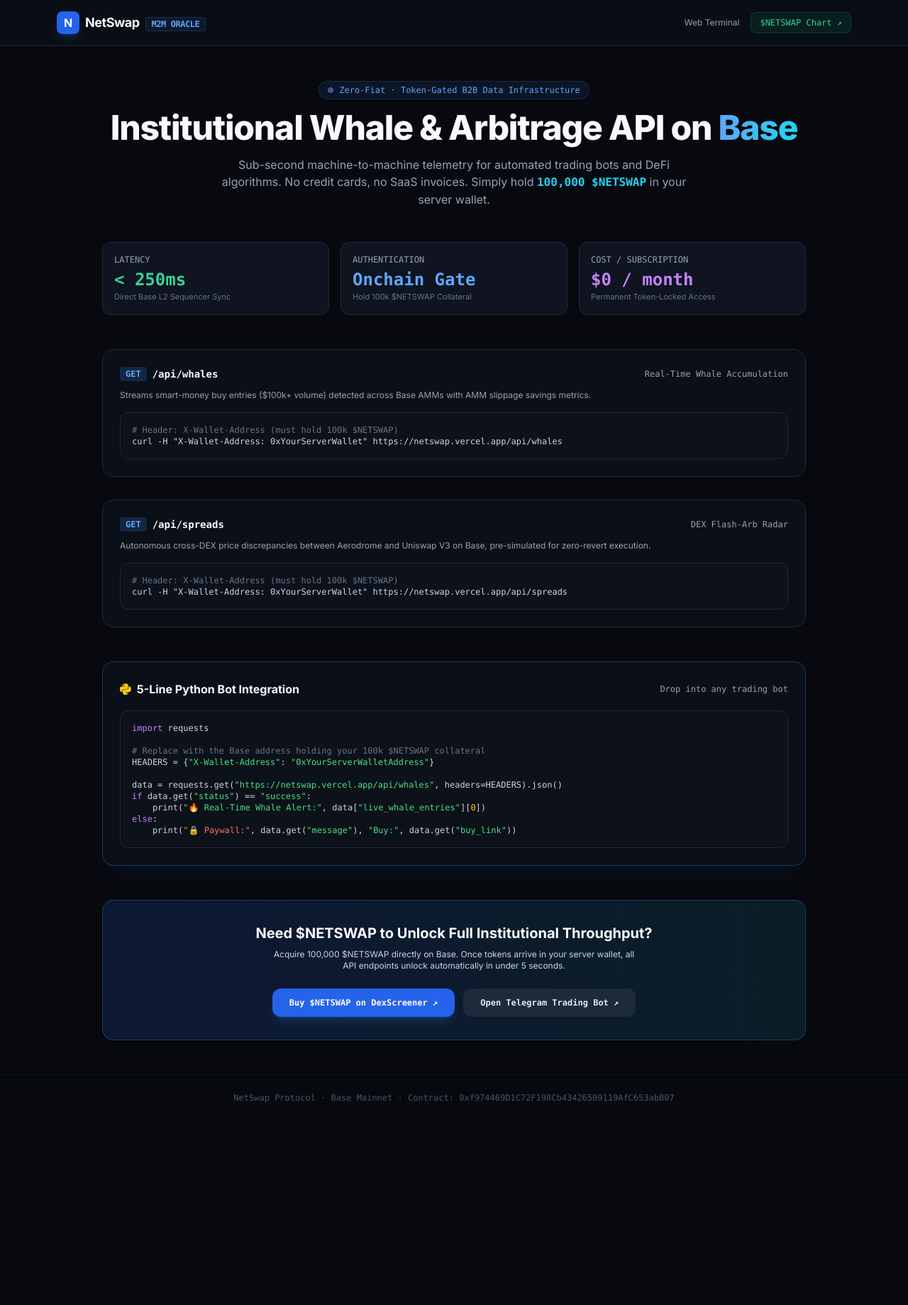
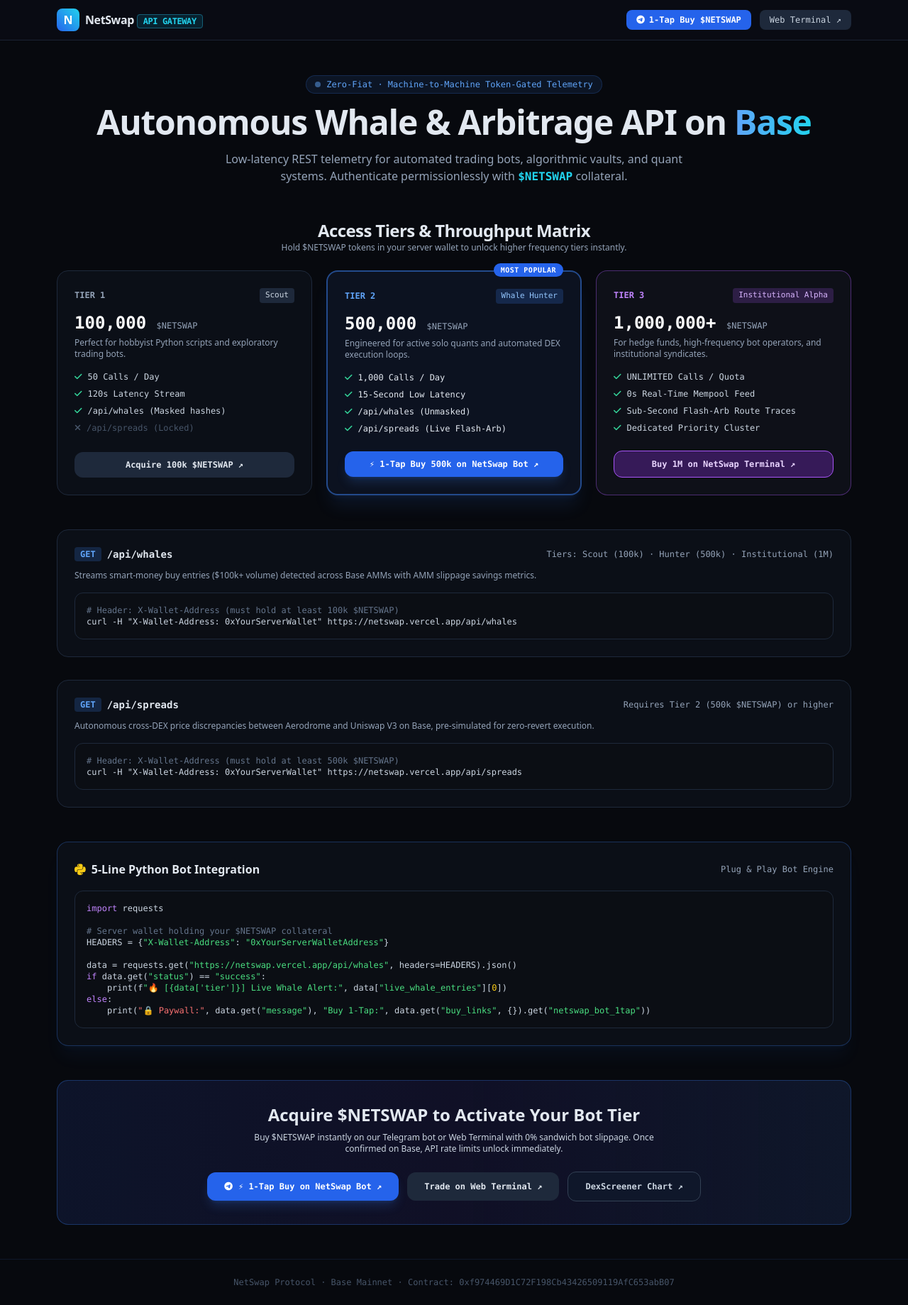
Before and after one commit to DIABLOX23/netswap-bot, a website: page web/api-docs.html in a window 1280 px wide. Shown: the whole page at 71% size. Before the commit the page ends 1579 px from the top, so only its background shows below. Drawn offline with nearby package versions, Linux system fonts and the light colour scheme.

Commit message:
feat: 3-tier M2M access, NetSwap in-house fee routing, and /status dashboard

```diff
--- a/web/api-docs.html
+++ b/web/api-docs.html
@@ -3,67 +3,125 @@
 <head>
   <meta charset="UTF-8">
   <meta name="viewport" content="width=device-width, initial-scale=1.0">
-  <title>NetSwap M2M Developer API — Base Whale & Flash-Arb Oracle</title>
+  <title>NetSwap Developer API · Tiered M2M Gateway & Alpha Streams</title>
   <script src="https://cdn.tailwindcss.com"></script>
   <link rel="stylesheet" href="https://cdnjs.cloudflare.com/ajax/libs/font-awesome/6.4.0/css/all.min.css">
   <style>
-    @import url('https://fonts.googleapis.com/css2?family=JetBrains+Mono:wght@400;500;700&family=Inter:wght@400;500;600;700;800&display=swap');
-    body { font-family: 'Inter', sans-serif; background-color: #07090E; color: #F8FAFC; }
-    .font-mono { font-family: 'JetBrains Mono', monospace; }
-    .code-block { background: #0D111A; border: 1px solid #1E293B; border-radius: 12px; }
+    body { background-color: #07090E; color: #E2E8F0; font-family: ui-sans-serif, system-ui, -apple-system, sans-serif; }
+    .code-block { background: #0B0E14; border: 1px solid #1E293B; border-radius: 0.75rem; }
   </style>
 </head>
-<body class="min-h-screen flex flex-col justify-between">
+<body class="min-h-screen flex flex-col">
+
   <!-- Header -->
-  <header class="border-b border-slate-800 bg-[#0B0F17]/80 backdrop-blur sticky top-0 z-50">
-    <div class="max-w-6xl mx-auto px-4 h-16 flex items-center justify-between">
+  <header class="border-b border-slate-800/80 bg-[#0A0D14]/90 backdrop-blur sticky top-0 z-50">
+    <div class="max-w-6xl mx-auto px-4 py-3 flex items-center justify-between">
       <div class="flex items-center gap-3">
-        <a href="/" class="flex items-center gap-2">
-          <div class="w-8 h-8 rounded-lg bg-blue-600 flex items-center justify-center font-bold text-white shadow-lg shadow-blue-500/20">N</div>
-          <span class="font-bold text-lg tracking-tight">NetSwap <span class="text-xs px-2 py-0.5 rounded bg-blue-500/10 text-blue-400 font-mono border border-blue-500/20 ml-1">M2M ORACLE</span></span>
+        <a href="https://netswap.vercel.app" class="flex items-center gap-2">
+          <div class="w-8 h-8 rounded-lg bg-gradient-to-tr from-blue-600 to-cyan-400 flex items-center justify-center font-black text-white text-base">N</div>
+          <span class="font-bold text-base tracking-tight">NetSwap <span class="text-xs font-mono text-cyan-400 px-2 py-0.5 rounded bg-cyan-950/60 border border-cyan-800">API GATEWAY</span></span>
         </a>
       </div>
-      <div class="flex items-center gap-4">
-        <a href="/" class="text-xs text-slate-400 hover:text-white transition">Web Terminal</a>
-        <a href="https://dexscreener.com/base/0xb5be5c5559f2864e2504a0e0545169cd1edd3a8d12795b78e916d7220a4c44d6" target="_blank" class="text-xs text-emerald-400 bg-emerald-500/10 px-3 py-1.5 rounded-lg border border-emerald-500/20 hover:bg-emerald-500/20 transition font-mono">
-          $NETSWAP Chart ↗
+      <div class="flex items-center gap-3">
+        <a href="https://t.me/NetSwapBaseBot?start=buy_NETSWAP" target="_blank" class="px-3.5 py-1.5 rounded-lg bg-blue-600 hover:bg-blue-500 text-white text-xs font-bold font-mono transition flex items-center gap-1.5">
+          <i class="fa-brands fa-telegram"></i> 1-Tap Buy $NETSWAP
+        </a>
+        <a href="https://netswap.vercel.app" class="px-3.5 py-1.5 rounded-lg bg-slate-800 hover:bg-slate-700 text-slate-300 text-xs font-mono transition">
+          Web Terminal ↗
         </a>
       </div>
     </div>
   </header>
 
   <!-- Main Content -->
-  <main class="max-w-5xl mx-auto px-4 py-12 flex-1 w-full">
+  <main class="max-w-6xl mx-auto px-4 py-12 flex-1 w-full">
     <!-- Hero Banner -->
     <div class="text-center mb-12">
       <div class="inline-flex items-center gap-2 px-3 py-1 rounded-full bg-blue-500/10 border border-blue-500/20 text-blue-400 text-xs font-mono mb-4">
         <span class="w-2 h-2 rounded-full bg-blue-400 animate-pulse"></span>
-        Zero-Fiat · Token-Gated B2B Data Infrastructure
+        Zero-Fiat · Machine-to-Machine Token-Gated Telemetry
       </div>
       <h1 class="text-3xl sm:text-5xl font-extrabold tracking-tight mb-4">
-        Institutional Whale & Arbitrage API on <span class="text-transparent bg-clip-text bg-gradient-to-r from-blue-400 to-cyan-400">Base</span>
+        Autonomous Whale & Arbitrage API on <span class="text-transparent bg-clip-text bg-gradient-to-r from-blue-400 to-cyan-400">Base</span>
       </h1>
       <p class="text-slate-400 max-w-2xl mx-auto text-sm sm:text-base">
-        Sub-second machine-to-machine telemetry for automated trading bots and DeFi algorithms. No credit cards, no SaaS invoices. Simply hold <span class="text-cyan-400 font-mono font-semibold">100,000 $NETSWAP</span> in your server wallet.
+        Low-latency REST telemetry for automated trading bots, algorithmic vaults, and quant systems. Authenticate permissionlessly with <span class="text-cyan-400 font-mono font-semibold">$NETSWAP</span> collateral.
       </p>
     </div>
 
-    <!-- Quick Stats -->
-    <div class="grid grid-cols-1 sm:grid-cols-3 gap-4 mb-12">
-      <div class="p-4 rounded-xl bg-[#0F1420] border border-slate-800">
-        <div class="text-xs font-mono text-slate-400 mb-1">LATENCY</div>
-        <div class="text-2xl font-bold font-mono text-emerald-400">< 250ms</div>
-        <div class="text-[11px] text-slate-500">Direct Base L2 Sequencer Sync</div>
+    <!-- Tier Matrix ("The Ladder of Greed") -->
+    <div class="mb-12">
+      <div class="text-center mb-6">
+        <h2 class="text-xl sm:text-2xl font-bold tracking-tight">Access Tiers & Throughput Matrix</h2>
+        <p class="text-xs text-slate-400">Hold $NETSWAP tokens in your server wallet to unlock higher frequency tiers instantly.</p>
       </div>
-      <div class="p-4 rounded-xl bg-[#0F1420] border border-slate-800">
-        <div class="text-xs font-mono text-slate-400 mb-1">AUTHENTICATION</div>
-        <div class="text-2xl font-bold font-mono text-blue-400">Onchain Gate</div>
-        <div class="text-[11px] text-slate-500">Hold 100k $NETSWAP Collateral</div>
-      </div>
-      <div class="p-4 rounded-xl bg-[#0F1420] border border-slate-800">
-        <div class="text-xs font-mono text-slate-400 mb-1">COST / SUBSCRIPTION</div>
-        <div class="text-2xl font-bold font-mono text-purple-400">$0 / month</div>
-        <div class="text-[11px] text-slate-500">Permanent Token-Locked Access</div>
+
+      <div class="grid grid-cols-1 md:grid-cols-3 gap-5">
+        <!-- Tier 1 -->
+        <div class="p-6 rounded-2xl bg-[#0B0F17] border border-slate-800 flex flex-col justify-between">
+          <div>
+            <div class="flex items-center justify-between mb-3">
+              <span class="text-xs font-mono font-bold uppercase text-slate-400">Tier 1</span>
+              <span class="px-2 py-0.5 rounded bg-slate-800 text-[11px] font-mono text-slate-300">Scout</span>
+            </div>
+            <div class="text-2xl font-black font-mono text-white mb-1">100,000 <span class="text-xs font-normal text-slate-400">$NETSWAP</span></div>
+            <p class="text-xs text-slate-400 mb-4">Perfect for hobbyist Python scripts and exploratory trading bots.</p>
+            <ul class="space-y-2 text-xs text-slate-300 font-mono mb-6">
+              <li class="flex items-center gap-2"><i class="fa-solid fa-check text-emerald-400"></i> 50 Calls / Day</li>
+              <li class="flex items-center gap-2"><i class="fa-solid fa-check text-emerald-400"></i> 120s Latency Stream</li>
+              <li class="flex items-center gap-2"><i class="fa-solid fa-check text-emerald-400"></i> /api/whales (Masked hashes)</li>
+              <li class="flex items-center gap-2 text-slate-600"><i class="fa-solid fa-xmark"></i> /api/spreads (Locked)</li>
+            </ul>
+          </div>
+          <a href="https://t.me/NetSwapBaseBot?start=buy_NETSWAP" target="_blank" class="w-full py-2.5 rounded-xl bg-slate-800 hover:bg-slate-700 text-center text-xs font-bold font-mono transition">
+            Acquire 100k $NETSWAP ↗
+          </a>
+        </div>
+
+        <!-- Tier 2 -->
+        <div class="p-6 rounded-2xl bg-[#0C1220] border-2 border-blue-500/50 shadow-xl shadow-blue-500/10 flex flex-col justify-between relative">
+          <div class="absolute -top-3 right-6 px-2.5 py-0.5 bg-blue-600 text-white rounded-full text-[10px] font-mono font-bold tracking-wider">
+            MOST POPULAR
+          </div>
+          <div>
+            <div class="flex items-center justify-between mb-3">
+              <span class="text-xs font-mono font-bold uppercase text-blue-400">Tier 2</span>
+              <span class="px-2 py-0.5 rounded bg-blue-500/20 text-[11px] font-mono text-blue-300">Whale Hunter</span>
+            </div>
+            <div class="text-2xl font-black font-mono text-white mb-1">500,000 <span class="text-xs font-normal text-slate-400">$NETSWAP</span></div>
+            <p class="text-xs text-slate-400 mb-4">Engineered for active solo quants and automated DEX execution loops.</p>
+            <ul class="space-y-2 text-xs text-slate-200 font-mono mb-6">
+              <li class="flex items-center gap-2"><i class="fa-solid fa-check text-emerald-400"></i> 1,000 Calls / Day</li>
+              <li class="flex items-center gap-2"><i class="fa-solid fa-check text-emerald-400"></i> 15-Second Low Latency</li>
+              <li class="flex items-center gap-2"><i class="fa-solid fa-check text-emerald-400"></i> /api/whales (Unmasked)</li>
+              <li class="flex items-center gap-2"><i class="fa-solid fa-check text-emerald-400"></i> /api/spreads (Live Flash-Arb)</li>
+            </ul>
+          </div>
+          <a href="https://t.me/NetSwapBaseBot?start=buy_NETSWAP" target="_blank" class="w-full py-2.5 rounded-xl bg-blue-600 hover:bg-blue-500 text-white text-center text-xs font-bold font-mono transition shadow-lg shadow-blue-500/20">
+            ⚡ 1-Tap Buy 500k on NetSwap Bot ↗
+          </a>
+        </div>
+
+        <!-- Tier 3 -->
+        <div class="p-6 rounded-2xl bg-[#0E1018] border border-purple-500/40 flex flex-col justify-between">
+          <div>
+            <div class="flex items-center justify-between mb-3">
+              <span class="text-xs font-mono font-bold uppercase text-purple-400">Tier 3</span>
+              <span class="px-2 py-0.5 rounded bg-purple-500/20 text-[11px] font-mono text-purple-300">Institutional Alpha</span>
+            </div>
+            <div class="text-2xl font-black font-mono text-white mb-1">1,000,000+ <span class="text-xs font-normal text-slate-400">$NETSWAP</span></div>
+            <p class="text-xs text-slate-400 mb-4">For hedge funds, high-frequency bot operators, and institutional syndicates.</p>
+            <ul class="space-y-2 text-xs text-slate-300 font-mono mb-6">
+              <li class="flex items-center gap-2"><i class="fa-solid fa-check text-emerald-400"></i> UNLIMITED Calls / Quota</li>
+              <li class="flex items-center gap-2"><i class="fa-solid fa-check text-emerald-400"></i> 0s Real-Time Mempool Feed</li>
+              <li class="flex items-center gap-2"><i class="fa-solid fa-check text-emerald-400"></i> Sub-Second Flash-Arb Route Traces</li>
+              <li class="flex items-center gap-2"><i class="fa-solid fa-check text-emerald-400"></i> Dedicated Priority Cluster</li>
+            </ul>
+          </div>
+          <a href="https://netswap.vercel.app" target="_blank" class="w-full py-2.5 rounded-xl bg-purple-600/30 hover:bg-purple-600/50 border border-purple-500 text-purple-200 text-center text-xs font-bold font-mono transition">
+            Buy 1M on NetSwap Terminal ↗
+          </a>
+        </div>
       </div>
     </div>
 
@@ -76,13 +134,13 @@
             <span class="px-2 py-0.5 text-xs font-mono font-bold bg-blue-500/20 text-blue-400 rounded">GET</span>
             <span class="font-mono text-sm font-semibold">/api/whales</span>
           </div>
-          <span class="text-xs text-slate-400 font-mono">Real-Time Whale Accumulation</span>
+          <span class="text-xs text-slate-400 font-mono">Tiers: Scout (100k) · Hunter (500k) · Institutional (1M)</span>
         </div>
         <p class="text-xs text-slate-400 mb-4">
           Streams smart-money buy entries ($100k+ volume) detected across Base AMMs with AMM slippage savings metrics.
         </p>
         <div class="code-block p-4 font-mono text-xs text-slate-300 overflow-x-auto">
-<pre><span class="text-slate-500"># Header: X-Wallet-Address (must hold 100k $NETSWAP)</span>
+<pre><span class="text-slate-500"># Header: X-Wallet-Address (must hold at least 100k $NETSWAP)</span>
 curl -H "X-Wallet-Address: 0xYourServerWallet" https://netswap.vercel.app/api/whales</pre>
         </div>
       </div>
@@ -94,13 +152,13 @@ curl -H "X-Wallet-Address: 0xYourServerWallet" https://netswap.vercel.app/api/wh
             <span class="px-2 py-0.5 text-xs font-mono font-bold bg-blue-500/20 text-blue-400 rounded">GET</span>
             <span class="font-mono text-sm font-semibold">/api/spreads</span>
           </div>
-          <span class="text-xs text-slate-400 font-mono">DEX Flash-Arb Radar</span>
+          <span class="text-xs text-slate-400 font-mono">Requires Tier 2 (500k $NETSWAP) or higher</span>
         </div>
         <p class="text-xs text-slate-400 mb-4">
           Autonomous cross-DEX price discrepancies between Aerodrome and Uniswap V3 on Base, pre-simulated for zero-revert execution.
         </p>
         <div class="code-block p-4 font-mono text-xs text-slate-300 overflow-x-auto">
-<pre><span class="text-slate-500"># Header: X-Wallet-Address (must hold 100k $NETSWAP)</span>
+<pre><span class="text-slate-500"># Header: X-Wallet-Address (must hold at least 500k $NETSWAP)</span>
 curl -H "X-Wallet-Address: 0xYourServerWallet" https://netswap.vercel.app/api/spreads</pre>
         </div>
       </div>
@@ -113,34 +171,37 @@ curl -H "X-Wallet-Address: 0xYourServerWallet" https://netswap.vercel.app/api/sp
           <i class="fa-brands fa-python text-yellow-400 text-lg"></i>
           <h3 class="font-bold text-base">5-Line Python Bot Integration</h3>
         </div>
-        <span class="text-xs font-mono text-slate-400">Drop into any trading bot</span>
+        <span class="text-xs font-mono text-slate-400">Plug & Play Bot Engine</span>
       </div>
       <div class="code-block p-4 font-mono text-xs text-slate-300 overflow-x-auto">
 <pre><span class="text-purple-400">import</span> requests
 
-<span class="text-slate-500"># Replace with the Base address holding your 100k $NETSWAP collateral</span>
+<span class="text-slate-500"># Server wallet holding your $NETSWAP collateral</span>
 HEADERS = {<span class="text-green-400">"X-Wallet-Address"</span>: <span class="text-green-400">"0xYourServerWalletAddress"</span>}
 
 data = requests.get(<span class="text-green-400">"https://netswap.vercel.app/api/whales"</span>, headers=HEADERS).json()
 <span class="text-purple-400">if</span> data.get(<span class="text-green-400">"status"</span>) == <span class="text-green-400">"success"</span>:
-    print(<span class="text-green-400">"🔥 Real-Time Whale Alert:"</span>, data[<span class="text-green-400">"live_whale_entries"</span>][<span class="text-yellow-400">0</span>])
+    print(f<span class="text-green-400">"🔥 [{data['tier']}] Live Whale Alert:"</span>, data[<span class="text-green-400">"live_whale_entries"</span>][<span class="text-yellow-400">0</span>])
 <span class="text-purple-400">else</span>:
-    print(<span class="text-red-400">"🔒 Paywall:"</span>, data.get(<span class="text-green-400">"message"</span>), <span class="text-green-400">"Buy:"</span>, data.get(<span class="text-green-400">"buy_link"</span>))</pre>
+    print(<span class="text-red-400">"🔒 Paywall:"</span>, data.get(<span class="text-green-400">"message"</span>), <span class="text-green-400">"Buy 1-Tap:"</span>, data.get(<span class="text-green-400">"buy_links"</span>, {}).get(<span class="text-green-400">"netswap_bot_1tap"</span>))</pre>
       </div>
     </div>
 
-    <!-- Call to Action -->
-    <div class="p-8 rounded-2xl bg-gradient-to-r from-blue-900/30 to-cyan-900/30 border border-blue-500/30 text-center">
-      <h3 class="text-xl font-bold mb-2">Need $NETSWAP to Unlock Full Institutional Throughput?</h3>
-      <p class="text-xs text-slate-300 mb-6 max-w-lg mx-auto">
-        Acquire 100,000 $NETSWAP directly on Base. Once tokens arrive in your server wallet, all API endpoints unlock automatically in under 5 seconds.
+    <!-- Call to Action Banner -->
+    <div class="p-8 rounded-2xl bg-gradient-to-r from-blue-950/40 via-indigo-950/40 to-slate-900 border border-blue-500/30 text-center">
+      <h3 class="text-xl sm:text-2xl font-bold mb-2">Acquire $NETSWAP to Activate Your Bot Tier</h3>
+      <p class="text-xs text-slate-300 mb-6 max-w-xl mx-auto">
+        Buy $NETSWAP instantly on our Telegram bot or Web Terminal with 0% sandwich bot slippage. Once confirmed on Base, API rate limits unlock immediately.
       </p>
       <div class="flex flex-wrap items-center justify-center gap-3">
-        <a href="https://dexscreener.com/base/0xb5be5c5559f2864e2504a0e0545169cd1edd3a8d12795b78e916d7220a4c44d6" target="_blank" class="px-6 py-3 bg-blue-600 hover:bg-blue-500 text-white rounded-xl font-bold text-xs font-mono transition shadow-lg shadow-blue-500/20">
-          Buy $NETSWAP on DexScreener ↗
+        <a href="https://t.me/NetSwapBaseBot?start=buy_NETSWAP" target="_blank" class="px-6 py-3 bg-blue-600 hover:bg-blue-500 text-white rounded-xl font-bold text-xs font-mono transition shadow-lg shadow-blue-500/20 flex items-center gap-2">
+          <i class="fa-brands fa-telegram"></i> ⚡ 1-Tap Buy on NetSwap Bot ↗
         </a>
-        <a href="https://t.me/NetSwapBaseBot" target="_blank" class="px-6 py-3 bg-slate-800 hover:bg-slate-700 text-slate-200 rounded-xl font-bold text-xs font-mono transition">
-          Open Telegram Trading Bot ↗
+        <a href="https://netswap.vercel.app" class="px-6 py-3 bg-slate-800 hover:bg-slate-700 text-slate-200 rounded-xl font-bold text-xs font-mono transition">
+          Trade on Web Terminal ↗
+        </a>
+        <a href="https://dexscreener.com/base/0xb5be5c5559f2864e2504a0e0545169cd1edd3a8d12795b78e916d7220a4c44d6" target="_blank" class="px-6 py-3 bg-slate-900 hover:bg-slate-800 border border-slate-700 text-slate-300 rounded-xl font-bold text-xs font-mono transition">
+          DexScreener Chart ↗
         </a>
       </div>
     </div>
@@ -148,7 +209,7 @@ data = requests.get(<span class="text-green-400">"https://netswap.vercel.app/api
 
   <!-- Footer -->
   <footer class="border-t border-slate-900 py-6 text-center text-xs text-slate-600 font-mono">
-    NetSwap Protocol · Base Mainnet · Contract: 0xf974469D1C72F198Cb43426509119AfC653abB07
+    NetSwap Protocol · Base Mainnet · Contract: <code>0xf974469D1C72F198Cb43426509119AfC653abB07</code>
   </footer>
 </body>
 </html>
```
Also changed, not shown: web/api/spreads.js (+46 -21 lines), web/api/whales.js (+77 -31 lines).
